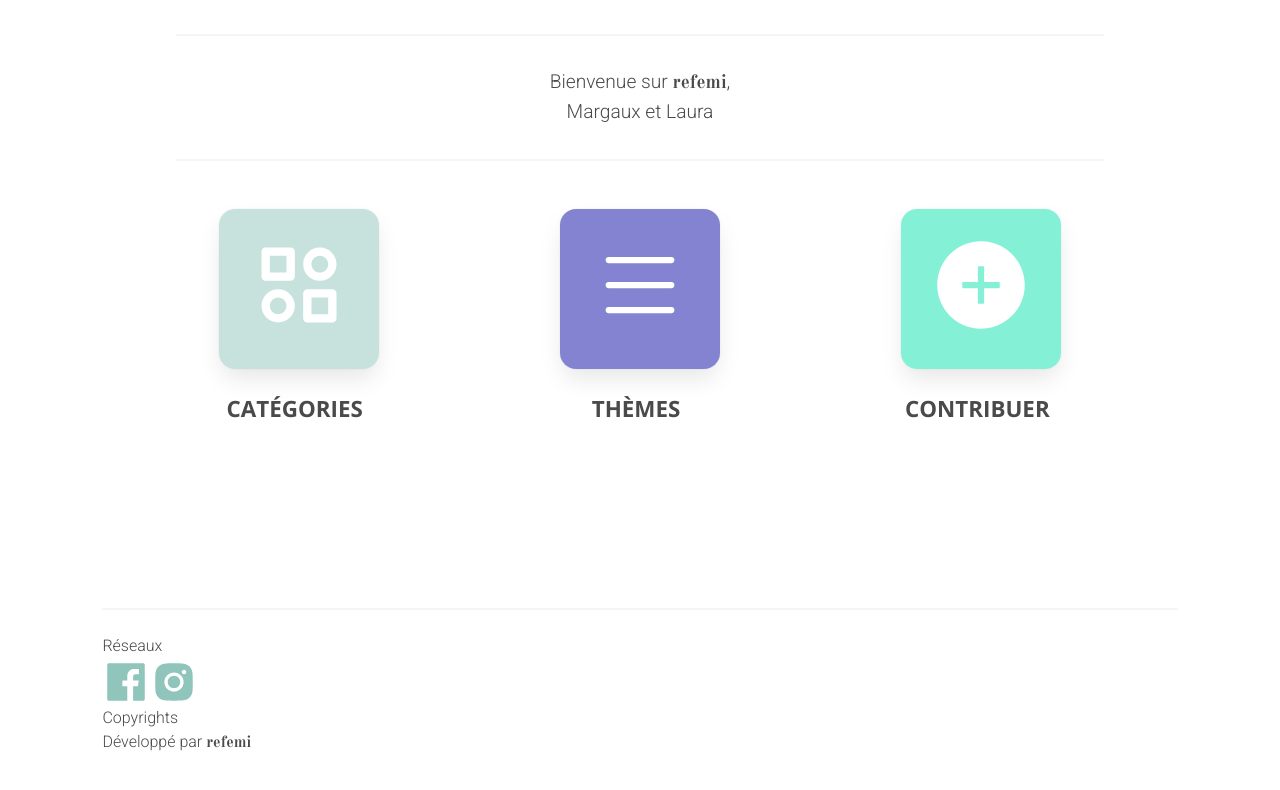
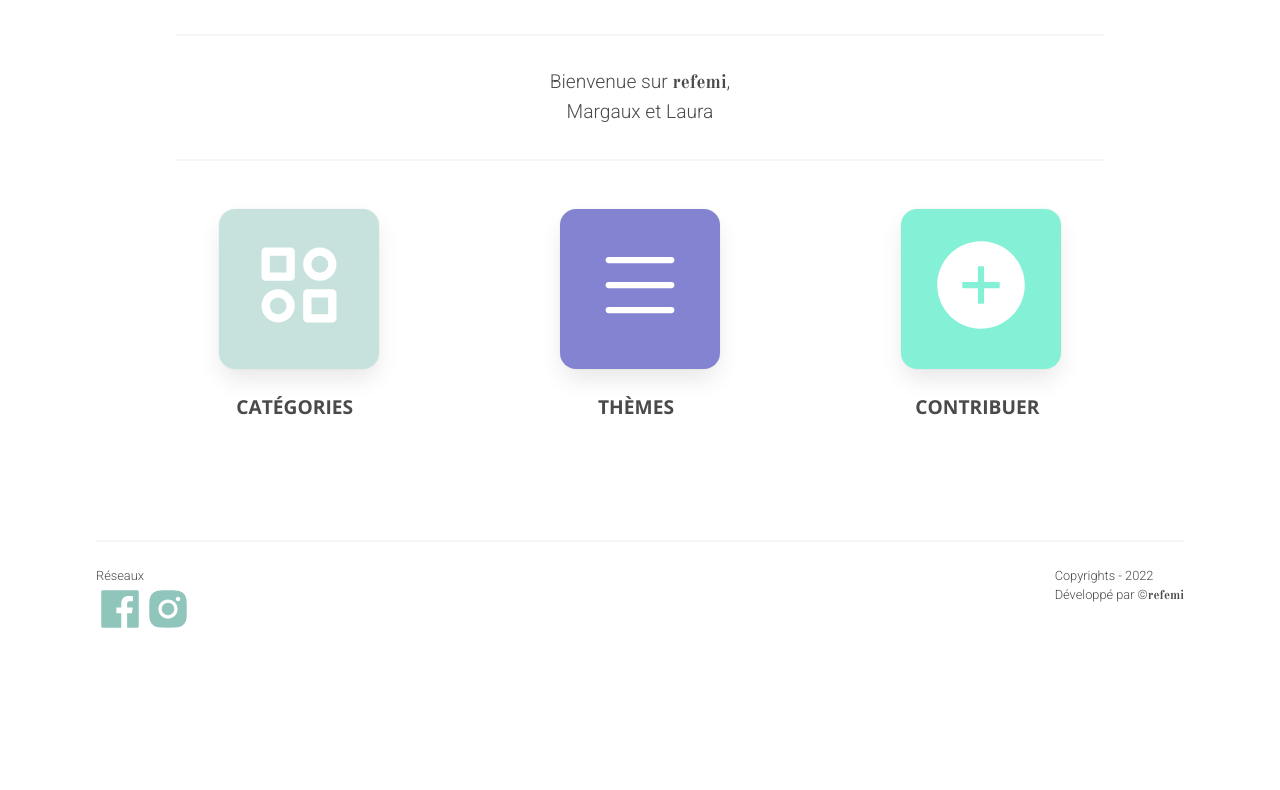
Before and after one commit to Refemi/refemi_front, a React (Create React App) app: page / in a window 1280 px wide. Shown: the part 1420-2210 px from the top of the page. After the commit the page ends 2108 px from the top, so only its background shows below. Built offline with nearby package versions, Linux system fonts and the light colour scheme; no server answers.

Commit message:
footer OK

```diff
--- a/src/components/Footer/Footer.css
+++ /dev/null
@@ -1,30 +0,0 @@
-footer {
-  display: flex;
-  min-height: 15vh;
-  min-width: 20vw;
-  margin: 0 auto;
-  padding: 5vh 5vw;
-  justify-content: space-around;
-}
-
-footer > div {
-  margin: 1vh 2vw;
-  padding: 1vh 1vw;
-  min-width: 20vw;
-}
-
-footer h5 {
-  margin-bottom: 1vh;
-}
-
-footer li {
-  list-style: none;
-}
-
-#network {
-  display: flex;
-}
-
-.color {
-  color: #8fc5bb;
-}
--- a/src/components/Footer/Footer.jsx
+++ b/src/components/Footer/Footer.jsx
@@ -1,28 +1,28 @@
 import React from "react";
 import { AiFillFacebook, AiFillInstagram } from "react-icons/ai";
-
-import "./Footer.css";
 
 // COMPONENT
 export default function Footer() {
   return (
-    <footer className="flex is-justify-content-space-around margin20">
+    <footer className="p-6 footer">
       <hr />
-      <section>
-        <h4>Réseaux</h4>
+      <section className="is-flex is-justify-content-space-between ">
+        <article className="networks">
+          <p className="footer-text">Réseaux</p>
 
-        <article id="network">
-          <AiFillFacebook size={48} className="color" />
-          <AiFillInstagram size={48} className="color" />
+          <div id="network">
+            <AiFillFacebook size={48} className="green-grey-text" />
+            <AiFillInstagram size={48} className="green-grey-text" />
+          </div>
         </article>
-      </section>
-      <section>
-        <h4>Copyrights</h4>
-        <ul>
-          <li>
-            Développé par <span className="refemi">refemi</span>
-          </li>
-        </ul>
+        <article>
+          <p className="footer-text">Copyrights - 2022</p>
+          <ul>
+            <li className="footer-text">
+              Développé par ©<span className="refemi">refemi</span>
+            </li>
+          </ul>
+        </article>
       </section>
     </footer>
   );
--- a/src/styles/css/style.css
+++ b/src/styles/css/style.css
@@ -19,15 +19,12 @@ li {
 fieldset {
   border: none; }
 
-hr {
-  border: none;
-  color: lightgray;
-  background-color: lightgray;
-  height: 0.5px; }
-
 /* COLORS */
 .darkblue-text {
   color: #0808a3; }
+
+.green-grey-text {
+  color: #8fc5bb; }
 
 .darkblue-bg {
   background-color: #0808a3 !important; }
@@ -140,7 +137,18 @@ button {
   @media (min-width: 1024px) {
     .counter-value {
       margin-left: -0.5rem;
-      font-size: 1.4rem; } }
+      font-size: 1.2rem; } }
+
+.footer {
+  background-color: white !important;
+  margin: 0; }
+  @media (min-width: 1024px) {
+    .footer {
+      margin: 0 3rem; } }
+  .footer .networks {
+    display: block; }
+  .footer-text {
+    font-size: 0.8rem; }
 
 .refemi-navbar {
   color: #4a4a4a;
--- a/src/styles/sass/base/_base.scss
+++ b/src/styles/sass/base/_base.scss
@@ -22,16 +22,13 @@ li {
 fieldset {
   border: none;
 }
-hr {
-  border: none;
-  color: lightgray;
-  background-color: lightgray;
-  height: 0.5px;
-}
 
 /* COLORS */
 .darkblue-text {
   color: $dark-blue;
+}
+.green-grey-text {
+  color: $green-grey;
 }
 .darkblue-bg {
   background-color: $dark-blue !important;
--- a/src/styles/sass/layout/_footer.scss
+++ b/src/styles/sass/layout/_footer.scss
@@ -0,0 +1,15 @@
+.footer {
+  background-color: $white !important;
+  margin: 0;
+
+  @include tablet {
+    margin: 0 3rem;
+  }
+  .networks {
+    display: block;
+  }
+
+  &-text {
+    font-size: $font-08;
+  }
+}
--- a/src/styles/sass/sasscomponents/_counter.scss
+++ b/src/styles/sass/sasscomponents/_counter.scss
@@ -19,7 +19,7 @@
 
     @include tablet {
       margin-left: -0.5rem;
-      font-size: $font-14;
+      font-size: $font-12;
     }
   }
 }
```
